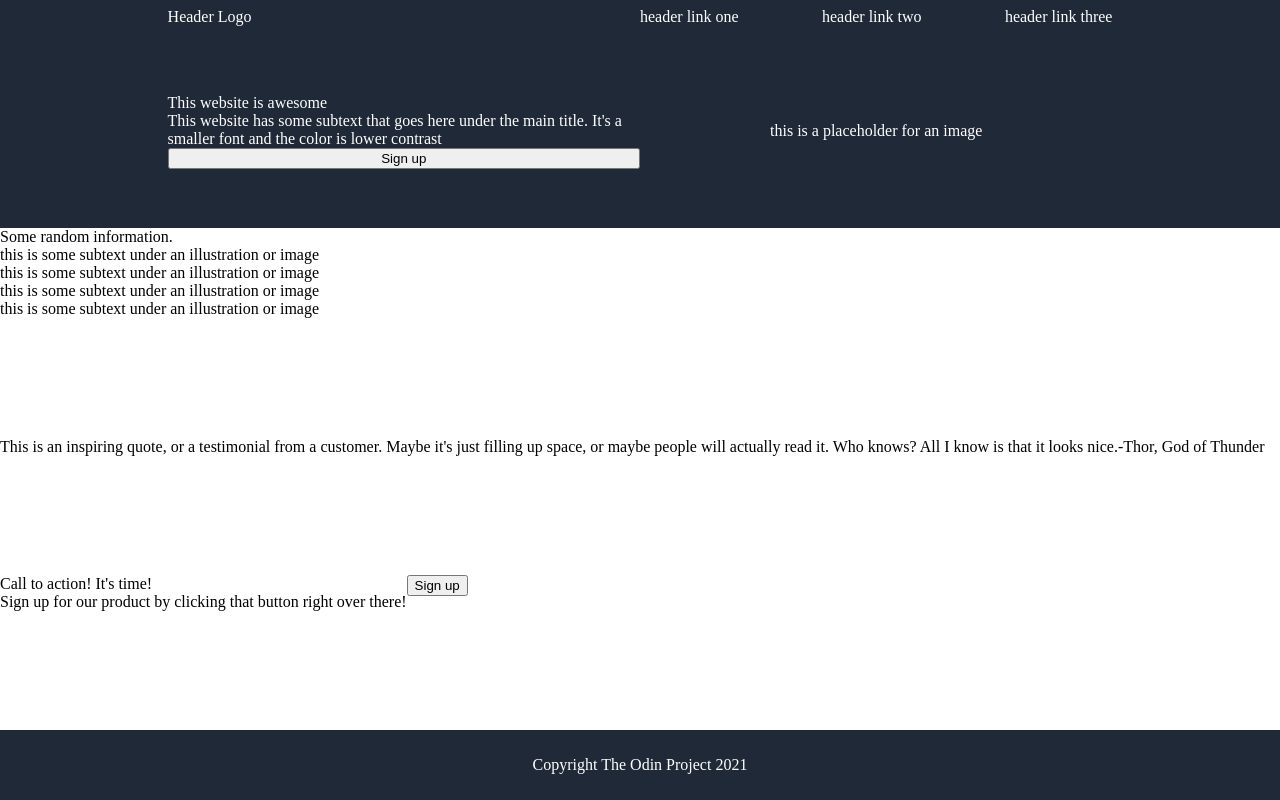
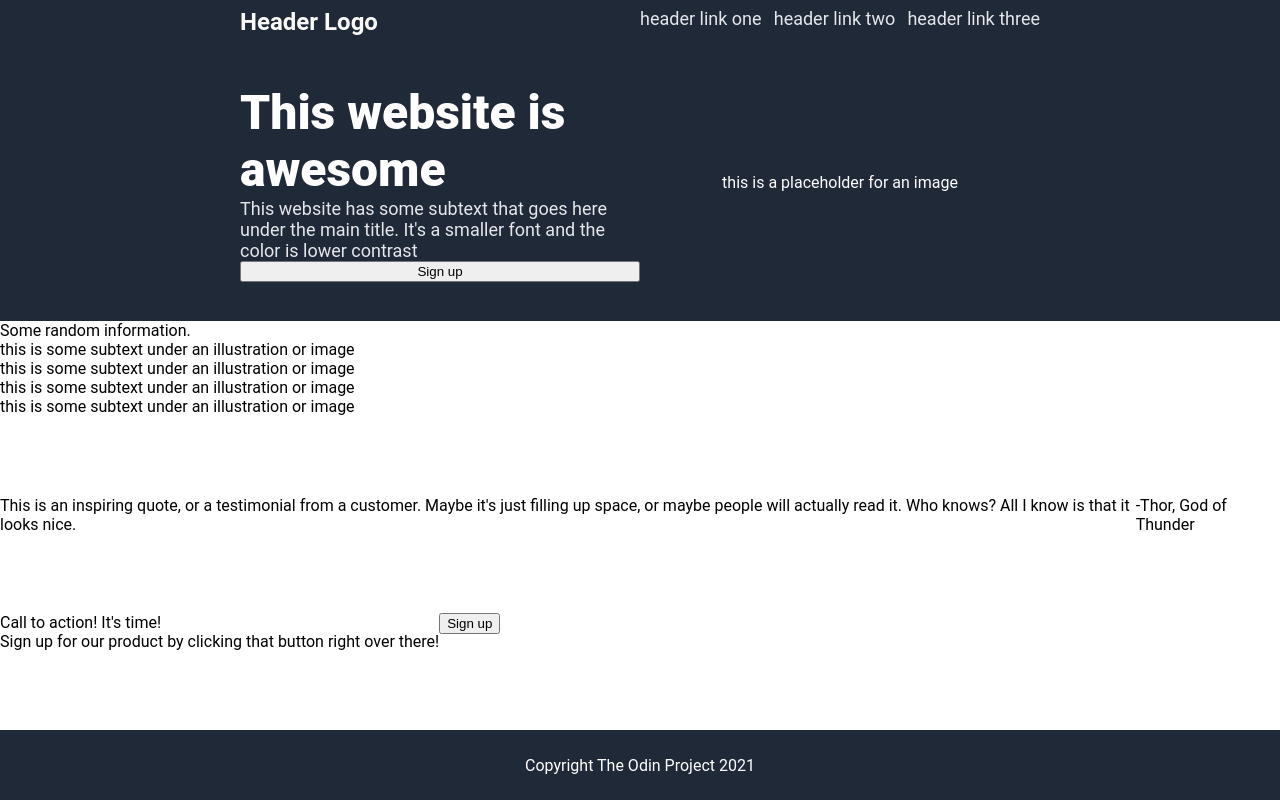
Before and after one commit to jfitzg7/landing-page, a plain HTML site: page landing-page/index.html in a window 1280 px wide. Drawn offline with Linux system fonts and the light colour scheme.

Commit message:
More progress on the hero section

```diff
--- a/landing-page/index.html
+++ b/landing-page/index.html
@@ -23,15 +23,15 @@
 
             <div class="hero-cta">
                 <div class="hero-cta-text">
-                    <div>This website is awesome</div>
-                    <div>
+                    <div class="hero-cta-header">This website is awesome</div>
+                    <div class="hero-cta-subtext">
                         This website has some subtext that goes here under the main title.
                         It's a smaller font and the color is lower contrast
                     </div>
                     <button>Sign up</button>
                 </div>
-                <div class="hero-cta-image-placeholder">
-                    <div class="image-placeholder">this is a placeholder for an image</div>
+                <div class="hero-image-placeholder-container">
+                    <div class="hero-image-placeholder">this is a placeholder for an image</div>
                 </div>
             </div>
         </div>
--- a/landing-page/style.css
+++ b/landing-page/style.css
@@ -3,6 +3,7 @@ body {
     flex-direction: column;
     margin: 0;
     min-height: 100vh;
+    font-family: Roboto;
 }
 
 .hero {
@@ -17,6 +18,7 @@ body {
 .hero-content {
     display: flex;
     flex-direction: column;
+    max-width: 800px;
     flex: 1;
 }
 
@@ -38,11 +40,15 @@ header ul {
 
 header a {
     text-decoration: none;
-    color: white;
+    color: #E5E7EB;
+    font-size: 18px;
 }
 
 .header-logo {
     flex: 1;
+    font-size: 24px;
+    font-weight: bold;
+    color: #F9FAF8;
 }
 
 .hero-cta {
@@ -57,11 +63,21 @@ header a {
     flex: 1;
 }
 
+.hero-cta-header {
+    font-size: 48px;
+    font-weight: 900;
+}
+
+.hero-cta-subtext {
+    font-size: 18px;
+    color: #E5E7EB;
+}
+
 .hero-cta-text button {
     flex: none
 }
 
-.hero-cta-image-placeholder {
+.hero-image-placeholder-container {
     display: flex;
     align-items: center;
     justify-content: center;
```
